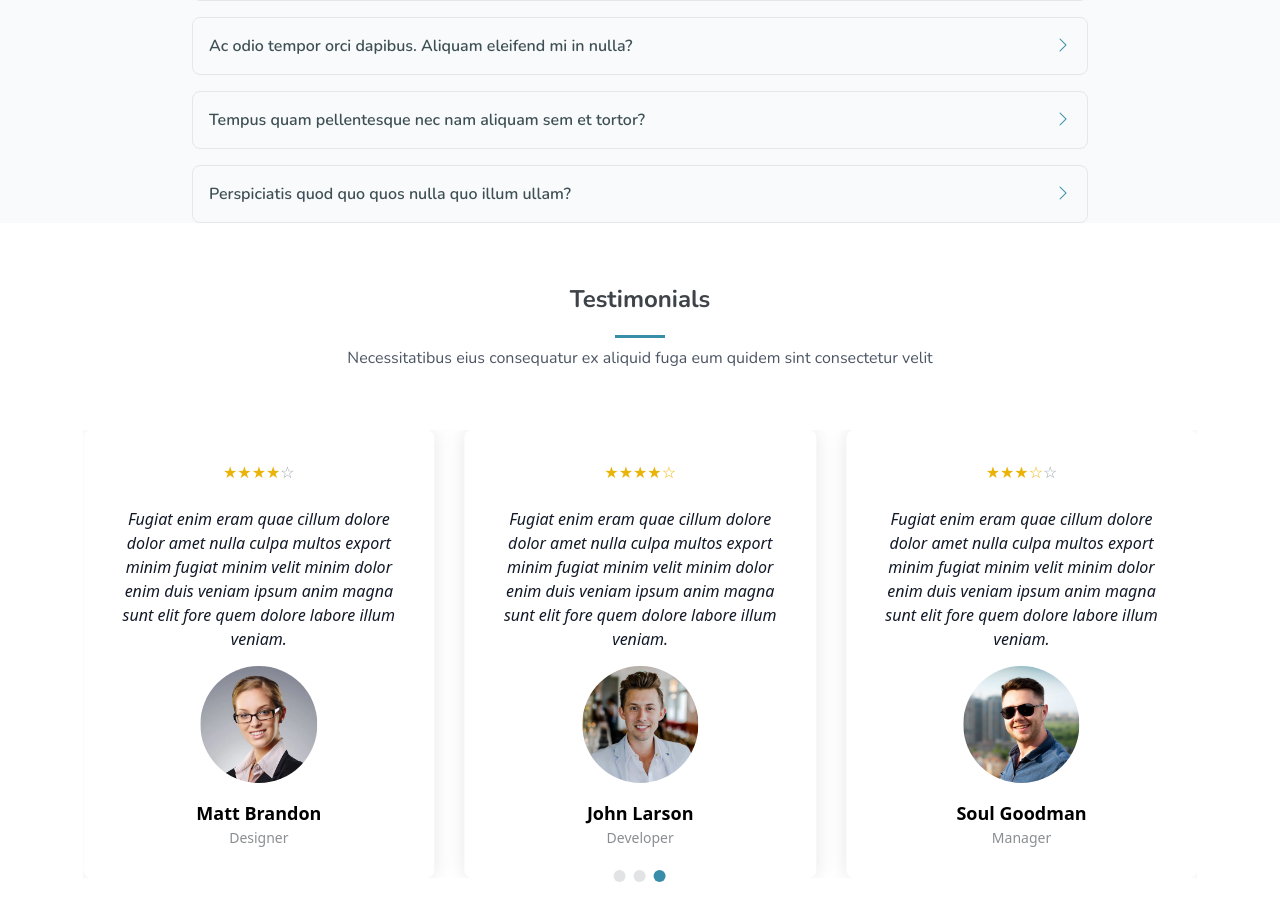
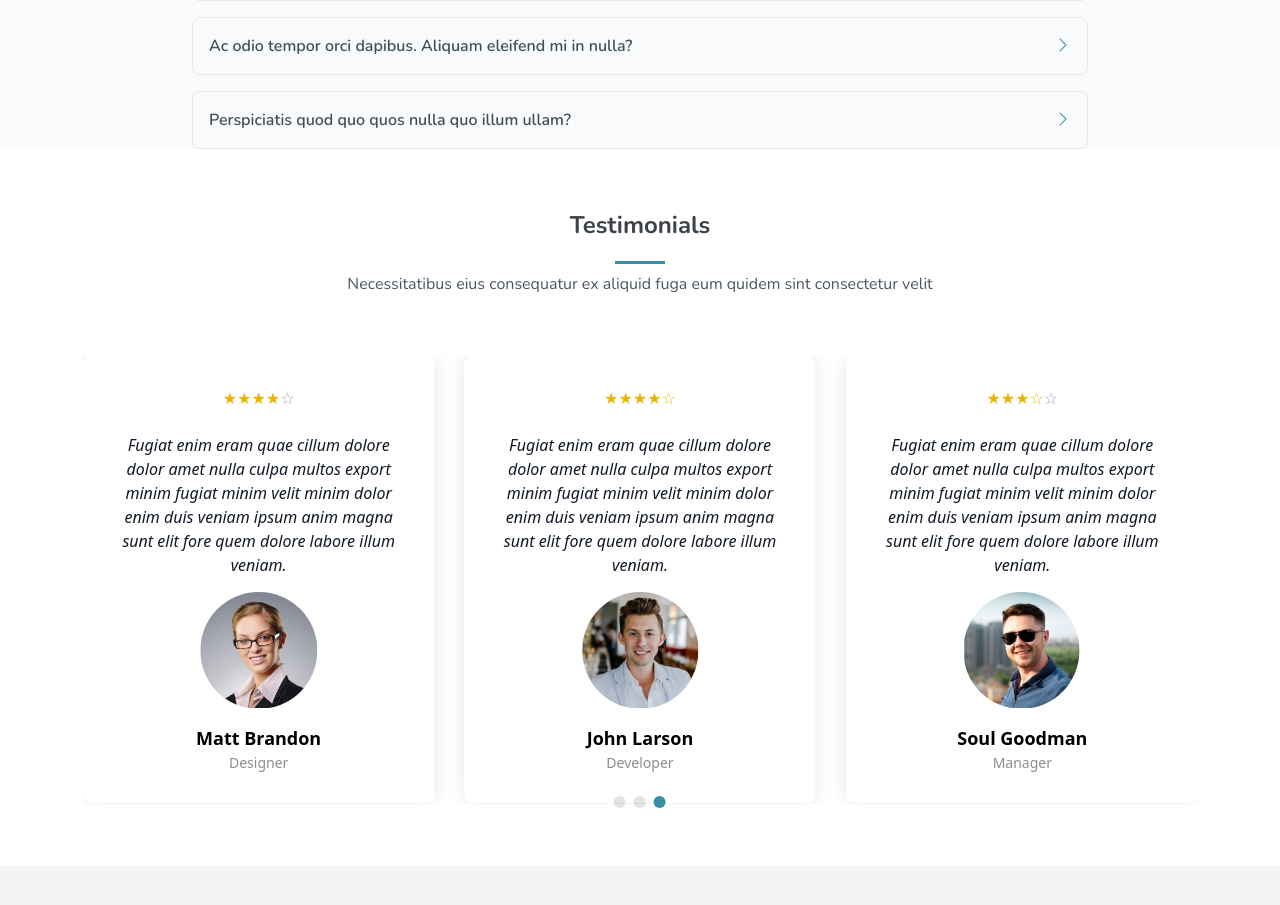
Before and after one commit to dev-ayesha-ashraf/QuickStart-WebClone, a React (Vite) app: page / in a window 1280 px wide. Shown: the part 6345-7250 px from the top of the page. Built offline with nearby package versions, Linux system fonts and the light colour scheme.

Commit message:
fix: FAQ

```diff
--- a/src/Components/Faq.jsx
+++ b/src/Components/Faq.jsx
@@ -25,11 +25,6 @@ const FAQSection = () => {
       active: false,
     },
 
-    {
-      question: "Tempus quam pellentesque nec nam aliquam sem et tortor?",
-      answer: "Molestie a iaculis at erat pellentesque adipiscing commodo. Dignissim suspendisse in est ante in. Nunc vel risus commodo viverra maecenas accumsan. Sit amet nisl suscipit adipiscing bibendum est. Purus gravida quis blandit turpis cursus in.",
-      active: false,
-    },
     {
       question: "Perspiciatis quod quo quos nulla quo illum ullam?",
       answer: "Enim ea facilis quaerat voluptas quidem et dolorem. Quis et consequatur non sed in suscipit sequi. Distinctio ipsam dolore et.",
```
